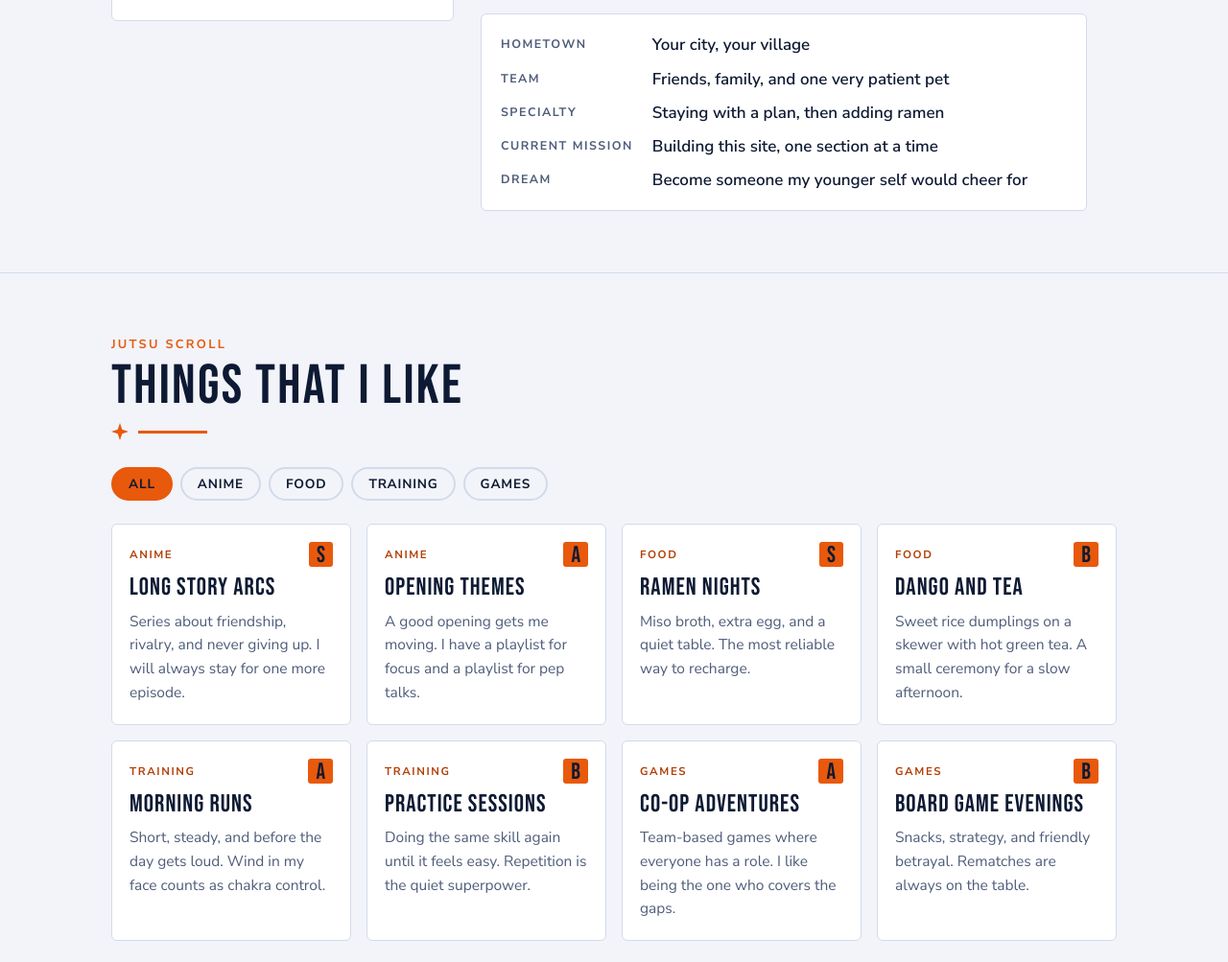
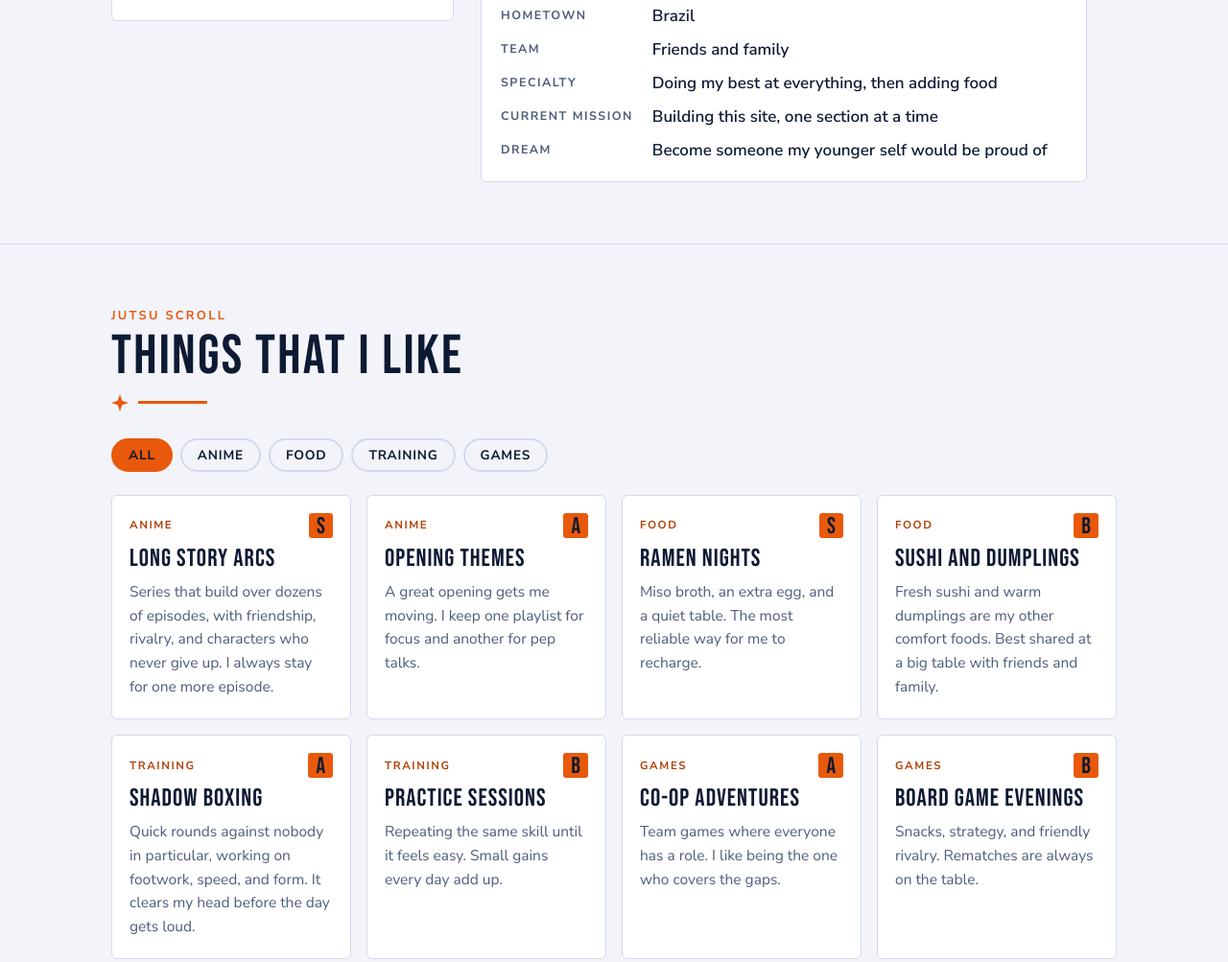
Before and after one commit to NarutoCA/website, a plain HTML site: page index.html in a window 1280 px wide. Shown: the part 952-1955 px from the top of the page at 96% size. Drawn offline with Linux system fonts and the light colour scheme.

Commit message:
new email and things i like

```diff
--- a/index.html
+++ b/index.html
@@ -261,15 +261,15 @@ footer a { color: #FF9A4D; }
           <span class="rank">Genin &middot; Still learning</span>
         </aside>
         <div class="bio">
-          <p>Hi, I'm the person behind this site. Swap this paragraph for your own intro.</p>
+          <p>Hi, I'm the person behind this site. Hope you like it.</p>
           <p>I like to set a goal that looks a little too big, then chip away at it every day. Some days that means long hours on a project. Other days it means a short walk and a good bowl of noodles. Both count as training.</p>
           <p>This site is my small corner of the village: what I'm into, what I'm working on, and how to reach me.</p>
           <dl class="info">
-            <dt>Hometown</dt><dd>Your city, your village</dd>
-            <dt>Team</dt><dd>Friends, family, and one very patient pet</dd>
-            <dt>Specialty</dt><dd>Staying with a plan, then adding ramen</dd>
+            <dt>Hometown</dt><dd>Brazil</dd>
+            <dt>Team</dt><dd>Friends and family</dd>
+            <dt>Specialty</dt><dd>Doing my best at everything, then adding food</dd>
             <dt>Current mission</dt><dd>Building this site, one section at a time</dd>
-            <dt>Dream</dt><dd>Become someone my younger self would cheer for</dd>
+            <dt>Dream</dt><dd>Become someone my younger self would be proud of</dd>
           </dl>
         </div>
       </div>
@@ -294,42 +294,42 @@ footer a { color: #FF9A4D; }
         <article class="card" data-cat="anime">
           <div class="card-top"><span class="tag">Anime</span><span class="grade" title="Grade">S</span></div>
           <h3>Long story arcs</h3>
-          <p>Series about friendship, rivalry, and never giving up. I will always stay for one more episode.</p>
+          <p>Series that build over dozens of episodes, with friendship, rivalry, and characters who never give up. I always stay for one more episode.</p>
         </article>
         <article class="card" data-cat="anime">
           <div class="card-top"><span class="tag">Anime</span><span class="grade" title="Grade">A</span></div>
           <h3>Opening themes</h3>
-          <p>A good opening gets me moving. I have a playlist for focus and a playlist for pep talks.</p>
+          <p>A great opening gets me moving. I keep one playlist for focus and another for pep talks.</p>
         </article>
         <article class="card" data-cat="food">
           <div class="card-top"><span class="tag">Food</span><span class="grade" title="Grade">S</span></div>
           <h3>Ramen nights</h3>
-          <p>Miso broth, extra egg, and a quiet table. The most reliable way to recharge.</p>
+          <p>Miso broth, an extra egg, and a quiet table. The most reliable way for me to recharge.</p>
         </article>
         <article class="card" data-cat="food">
           <div class="card-top"><span class="tag">Food</span><span class="grade" title="Grade">B</span></div>
-          <h3>Dango and tea</h3>
-          <p>Sweet rice dumplings on a skewer with hot green tea. A small ceremony for a slow afternoon.</p>
+          <h3>sushi and dumplings</h3>
+          <p>Fresh sushi and warm dumplings are my other comfort foods. Best shared at a big table with friends and family.</p>
         </article>
         <article class="card" data-cat="training">
           <div class="card-top"><span class="tag">Training</span><span class="grade" title="Grade">A</span></div>
-          <h3>Morning runs</h3>
-          <p>Short, steady, and before the day gets loud. Wind in my face counts as chakra control.</p>
+          <h3>shadow boxing</h3>
+          <p>Quick rounds against nobody in particular, working on footwork, speed, and form. It clears my head before the day gets loud.</p>
         </article>
         <article class="card" data-cat="training">
           <div class="card-top"><span class="tag">Training</span><span class="grade" title="Grade">B</span></div>
           <h3>Practice sessions</h3>
-          <p>Doing the same skill again until it feels easy. Repetition is the quiet superpower.</p>
+          <p>Repeating the same skill until it feels easy. Small gains every day add up.</p>
         </article>
         <article class="card" data-cat="games">
           <div class="card-top"><span class="tag">Games</span><span class="grade" title="Grade">A</span></div>
           <h3>Co-op adventures</h3>
-          <p>Team-based games where everyone has a role. I like being the one who covers the gaps.</p>
+          <p>Team games where everyone has a role. I like being the one who covers the gaps.</p>
         </article>
         <article class="card" data-cat="games">
           <div class="card-top"><span class="tag">Games</span><span class="grade" title="Grade">B</span></div>
           <h3>Board game evenings</h3>
-          <p>Snacks, strategy, and friendly betrayal. Rematches are always on the table.</p>
+          <p>Snacks, strategy, and friendly rivalry. Rematches are always on the table.</p>
         </article>
       </div>
     </div>
@@ -353,13 +353,12 @@ footer a { color: #FF9A4D; }
         <article class="project">
           <div class="project-top"><span class="status active">In progress</span></div>
           <h3>SST_Simulator</h3>
-          <p>Something that imitates a real burglary and security materials.</p>
+          <p>An interactive tool for planning a home security system. Place sensors on a floor plan, then run a break-in scenario to see how it responds.</p>
           <a class="project-link" href="https://narutoca.github.io/website/SST_Simulator.html" target="_blank" rel="noopener">Open the simulator &rarr;</a>
           <div class="progress"><div class="bar"><i style="width:75%"></i></div><span>75%</span></div>
           <div class="stack"><span>Planning</span><span>Testing</span><span>Design</span></div>
         </article>
       </div>
-      <p class="note" style="margin-top:16px">Example projects. Replace them with your own work and update the progress bars.</p>
     </div>
   </section>
 
@@ -375,16 +374,16 @@ footer a { color: #FF9A4D; }
           <h3>Send a message</h3>
           <p>Want to say hi, share a recommendation, or team up on something? Reach me here.</p>
           <div class="contact-line">
-            <code id="email">hello@example.com</code>
+            <code id="email">pedrockstp@gmail.com</code>
             <button class="btn small" type="button" id="copyEmail">Copy email</button>
           </div>
-          <p class="note" id="copyNote" aria-live="polite">Example address. Replace it with your own.</p>
+          <p class="note" id="copyNote" aria-live="polite">Use the button to copy my email address.</p>
         </div>
         <div class="panel">
           <h3>Site log</h3>
           <ul class="log">
-            <li><time>Nov 24, 2026</time><span>Added the My Projects section.</span></li>
-            <li><time>Nov 24, 2026</time><span>Site opened with About Me, Things that I Like, and General.</span></li>
+            <li><time>Nov 24, 2026</time><span>Added SST_Simulator to My Projects.</span></li>
+            <li><time>Nov 24, 2026</time><span>Site opened with About Me, Things that I Like, My Projects, and General.</span></li>
             <li><time>Coming up</time><span>A photo gallery and project write-ups.</span></li>
           </ul>
         </div>
```
